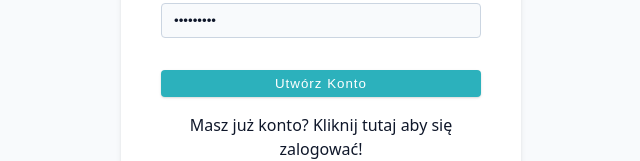
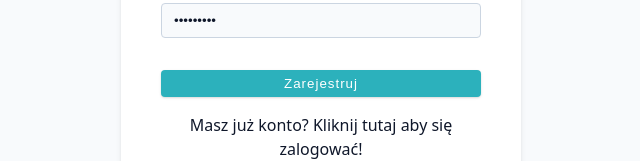
Before and after one commit to MichalJakubczak/MyFitBase, a React (Vite) app in the folder client/: page /register in a window 1280 px wide. Shown: the part 479-640 px from the top of the page, without its empty margins (319-959 px from the left). Built offline with nearby package versions, Linux system fonts and the light colour scheme.

Commit message:
errors in register form

```diff
--- a/client/src/main.jsx
+++ b/client/src/main.jsx
@@ -1,12 +1,16 @@
 import React from 'react'
 import ReactDOM from 'react-dom/client'
 import App from './App.jsx'
+import 'react-toastify/dist/ReactToastify.css';
 import './index.css'
+import { ToastContainer } from 'react-toastify';
+
 
 
 
 ReactDOM.createRoot(document.getElementById('root')).render(
   <React.StrictMode>
     <App />
+    <ToastContainer position='top-center'/>
   </React.StrictMode>,
 )
--- a/client/src/pages/Register.jsx
+++ b/client/src/pages/Register.jsx
@@ -2,6 +2,7 @@ import { Link, Form, redirect, useNavigation } from "react-router-dom";
 import Wrapper from "../assets/wrappers/RegisterAndLoginPage";
 import { FormRow, Logo } from "../components";
 import customFetch from "../utils/customFetch";
+import {toast} from 'react-toastify';
 
 /*
 export const action = async ({ request }) =>{
@@ -20,10 +21,11 @@ export const action = async ({request}) =>{
 
   try {
     await customFetch.post('/auth/register',data)
+    toast.success('Rejestracja zakończona sukcesem')
     return redirect('/login');
 
   } catch (error) {
-    console.log(error);
+    toast.error(error?.response?.data?.message);
     return error;
   }
 
@@ -31,6 +33,9 @@ export const action = async ({request}) =>{
 };
 
 const Register = () => {
+  const navigation = useNavigation()
+  console.log(navigation);
+  const isSubmitting = navigation.state === 'submitting'
   return (
   <Wrapper>
     <Form method='post' className="form">
@@ -39,7 +44,7 @@ const Register = () => {
       <FormRow type='text' name='username' labelText='Nazwa użytkownika' defaultValue='Deadlyver'/>
       <FormRow type='email' name='email' labelText='email' defaultValue='fitbase@gmail.com'/>
       <FormRow type='password' name='password' labelText='hasło' defaultValue='secret123'/>
-      <button type="submit" className="btn btn-block">Utwórz konto</button>
+      <button type="submit" className="btn btn-block" disabled ={isSubmitting} >{isSubmitting ? 'Rejestracja...':'Zarejestruj'}</button>
 
       <p>
         Masz już konto? Kliknij tutaj aby się zalogować!<br></br>
```
